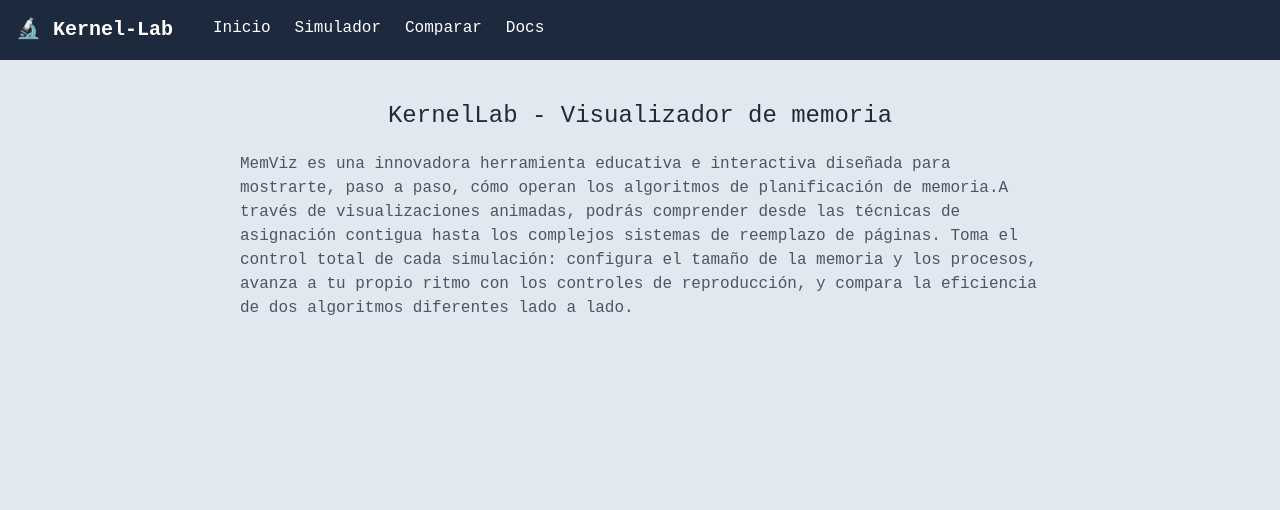
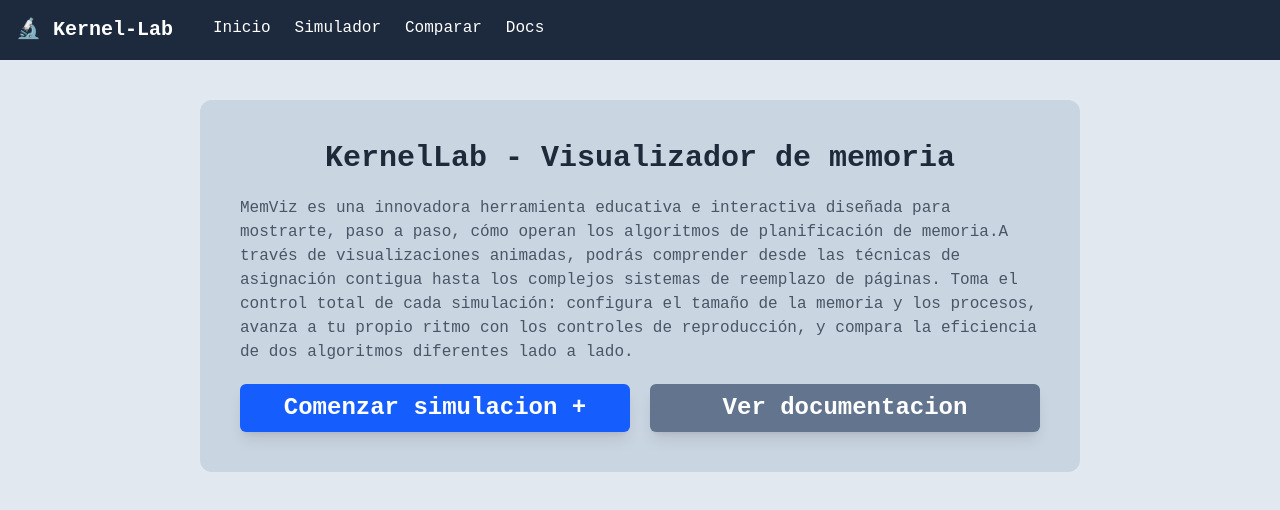
Before and after one commit to Cutro2K/KernelLab, a React (Vite) app: page / in a window 1280 px wide. Shown: the top 510 px of the page. Built offline with nearby package versions, Linux system fonts and the light colour scheme.

Commit message:
cambios en landing

```diff
--- a/src/App.tsx
+++ b/src/App.tsx
@@ -20,7 +20,7 @@ function App() {
       </nav>
 
       {/* El contenedor principal donde React Router inyecta las páginas */}
-      <main className="min-h-screen bg-slate-200">
+      <main className="min-h-screen bg-slate-200 py-5">
         <Routes>
           <Route path="/" element={<Home />} />
           <Route path="/simulator" element={<Simulator />} />
--- a/src/components/ui/Button.tsx
+++ b/src/components/ui/Button.tsx
@@ -1,7 +1,7 @@
 import React from 'react';
 
 interface ButtonProps extends React.ButtonHTMLAttributes<HTMLButtonElement> {
-  variant?: 'primary' | 'secondary' | 'danger';
+  variant?: 'primary' | 'secondary' | 'danger' | 'info';
 }
 
 export function Button({
@@ -13,9 +13,10 @@ export function Button({
   const baseStyles = "px-4 py-2 font-semibold rounded-md transition-colors duration-200 disabled:opacity-50 disabled:cursor-not-allowed";
 
   const variants = {
-    primary: "bg-blue-600 text-white hover:bg-green-700",
+    primary: "bg-blue-600 text-white hover:bg-blue-500",
     secondary: "bg-gray-200 text-gray-800 hover:bg-gray-300",
-    danger: "bg-red-600 text-white hover:bg-red-700"
+    danger: "bg-red-600 text-white hover:bg-red-700",
+    info: "bg-slate-500 text-white hover:bg-slate-400"
   };
 
   return (
--- a/src/pages/Home.tsx
+++ b/src/pages/Home.tsx
@@ -1,6 +1,12 @@
+import { Button } from '../components/ui/Button.tsx'
+
 export default function Home() {
-  return <div className="p-10 text-2xl">
-    <h1 className="text-center text-gray-800 mx-auto font-inconsolata">KernelLab - Visualizador de memoria</h1>
+  return <div className="p-10 rounded-xl bg-slate-300 mx-auto my-5 min-w-60 max-w-220 text-2xl">
+    <h1 className="text-center font-bold text-3xl text-gray-800 mx-auto font-inconsolata">KernelLab - Visualizador de memoria</h1>
     <p className="text-gray-600 text-base max-w-200 min-w-50 mx-auto my-5 font-inconsolata">MemViz es una innovadora herramienta educativa e interactiva diseñada para mostrarte, paso a paso, cómo operan los algoritmos de planificación de memoria.A través de visualizaciones animadas, podrás comprender desde las técnicas de asignación contigua hasta los complejos sistemas de reemplazo de páginas. Toma el control total de cada simulación: configura el tamaño de la memoria y los procesos, avanza a tu propio ritmo con los controles de reproducción, y compara la eficiencia de dos algoritmos diferentes lado a lado.</p>
+    <div className="flex flex-row min-w-50 gap-5 max-w-200 mx-auto">
+      <Button variant='primary' className="w-full font-inconsolata shadow-lg">Comenzar simulacion +</Button>
+      <Button variant='info' className="w-full font-inconsolata shadow-lg">Ver documentacion</Button>
+    </div>
   </div>;
 }
```
